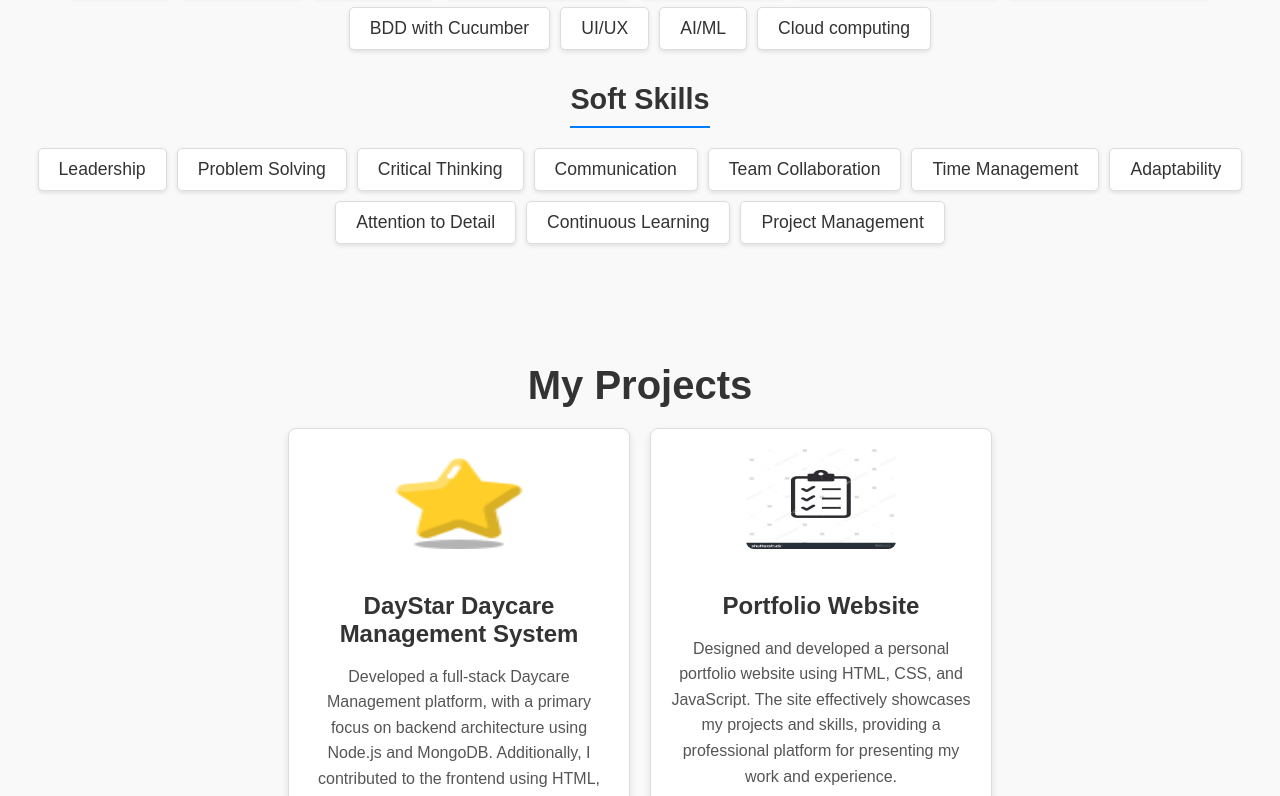
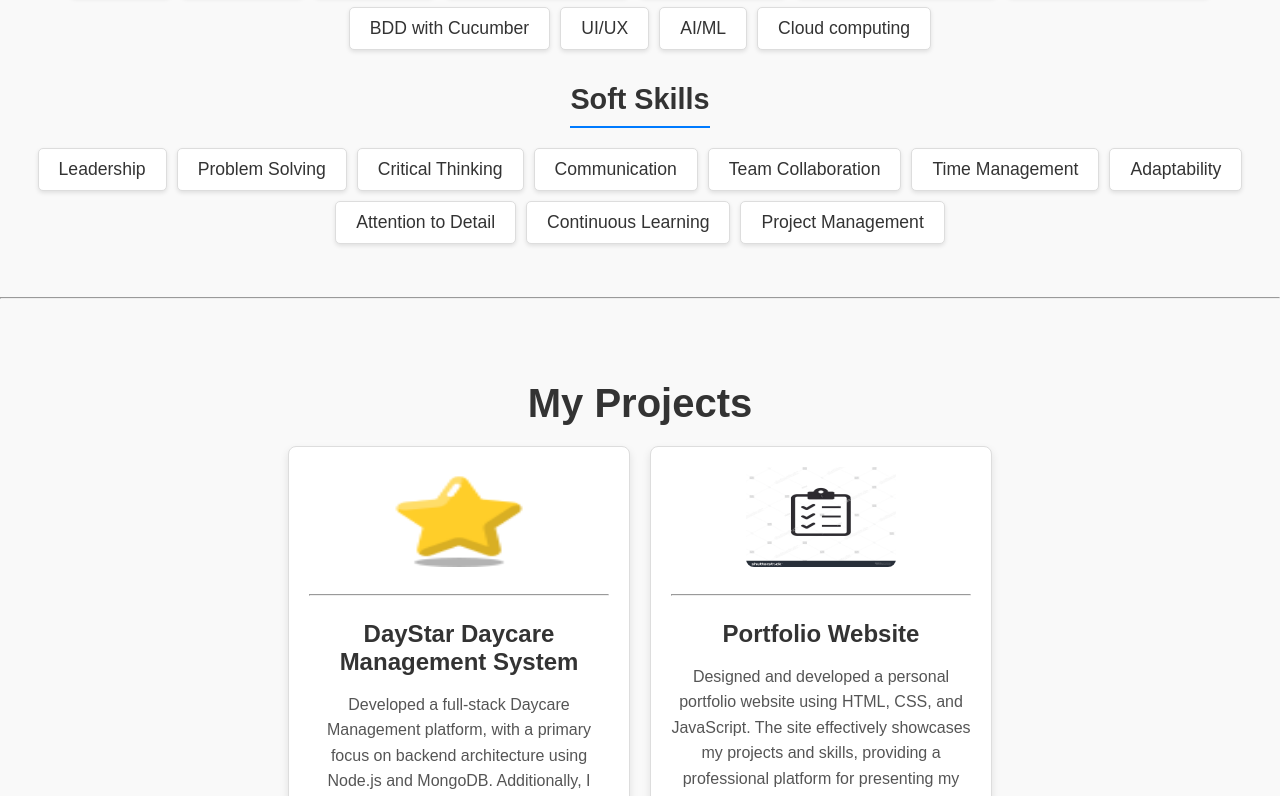
Before and after one commit to kiruube/myPortfolio, a plain HTML site: page index.html in a window 1280 px wide. Shown: the part 1296-2092 px from the top of the page. Drawn offline with Linux system fonts and the light colour scheme; a script that the page names is missing.

Commit message:
My portfolio website

```diff
--- a/index.html
+++ b/index.html
@@ -38,12 +38,14 @@
     <!-- About Section -->
     <section id="about">
         <h2>About Me</h2>
+        <div>
             <p>I'm a certified software engineer with deep expertise in backend development, specializing in creating
                 scalable and secure server-side applications. With a strong command of Node.js, Express, and database
                 management. While my focus is on backend engineering, I
                 also have the skills to work on the frontend, ensuring seamless integration between the server and client
                 sides. My commitment to best practices and continuous learning drives my passion for delivering high-quality
                 software solutions.</p>
+        </div>
 
         <h3>Technical Skills</h3>
         <ul>
@@ -75,13 +77,14 @@
         </ul>
     </section>
 
-
+    <hr>
     <!-- Portfolio Section -->
     <section id="portfolio">
         <h2>My Projects</h2>
         <div class="projects">
             <div class="project">
                 <img src="images/icon.png" alt="Project 1">
+                <hr>
                 <h3>DayStar Daycare Management System</h3>
                 <p>Developed a full-stack Daycare Management platform, with a primary focus on backend architecture
                     using Node.js and MongoDB. Additionally, I contributed to the frontend using HTML, CSS, and Vanilla
@@ -89,6 +92,7 @@
             </div>
             <div class="project">
                 <img src="images/notelist.jpg" alt="Project 2">
+                <hr>
                 <h3>Portfolio Website</h3>
                 <p>Designed and developed a personal portfolio website using HTML, CSS, and JavaScript. The site
                     effectively showcases my projects and skills, providing a professional platform for presenting my
```
Lines whose indentation alone changed are shown as unchanged.
